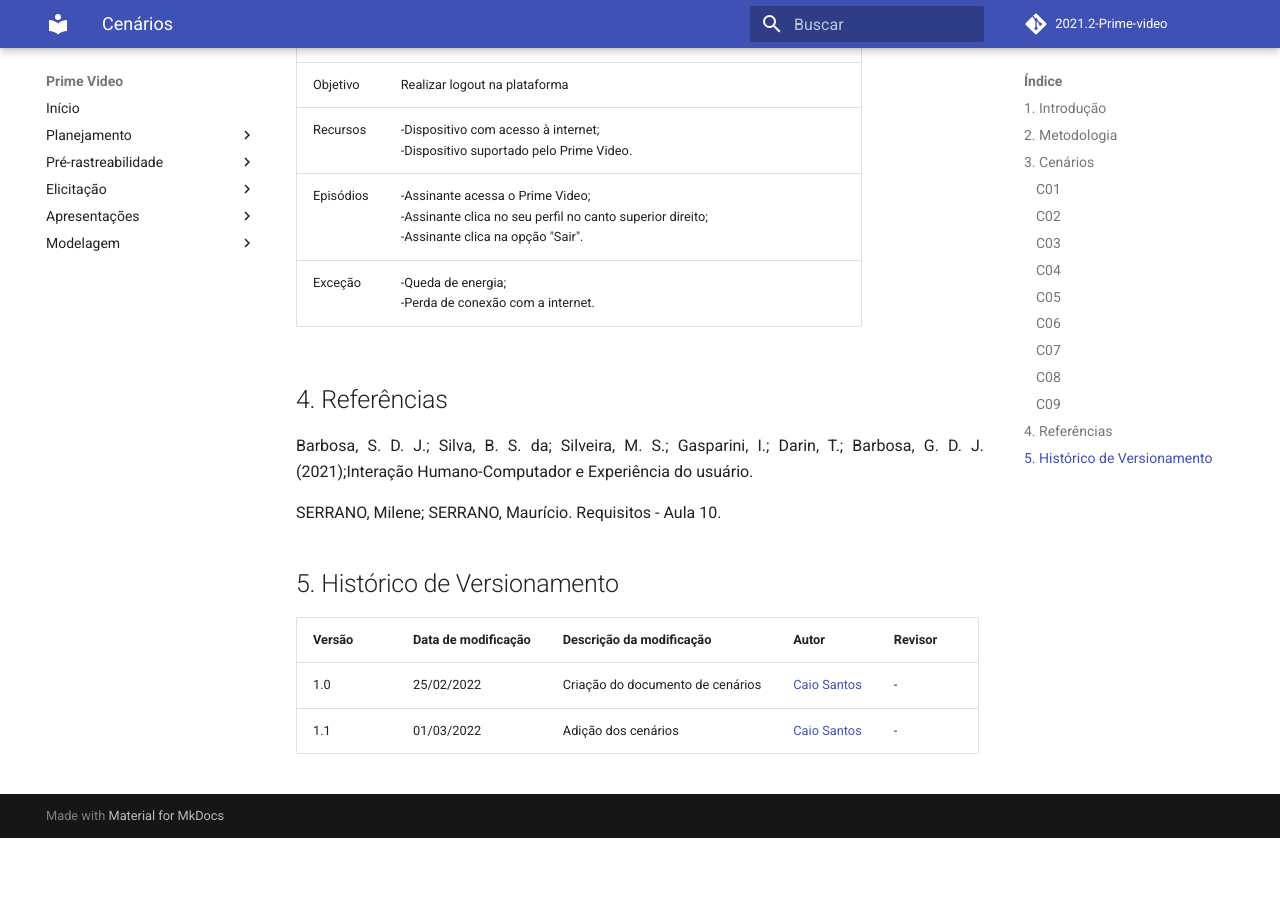
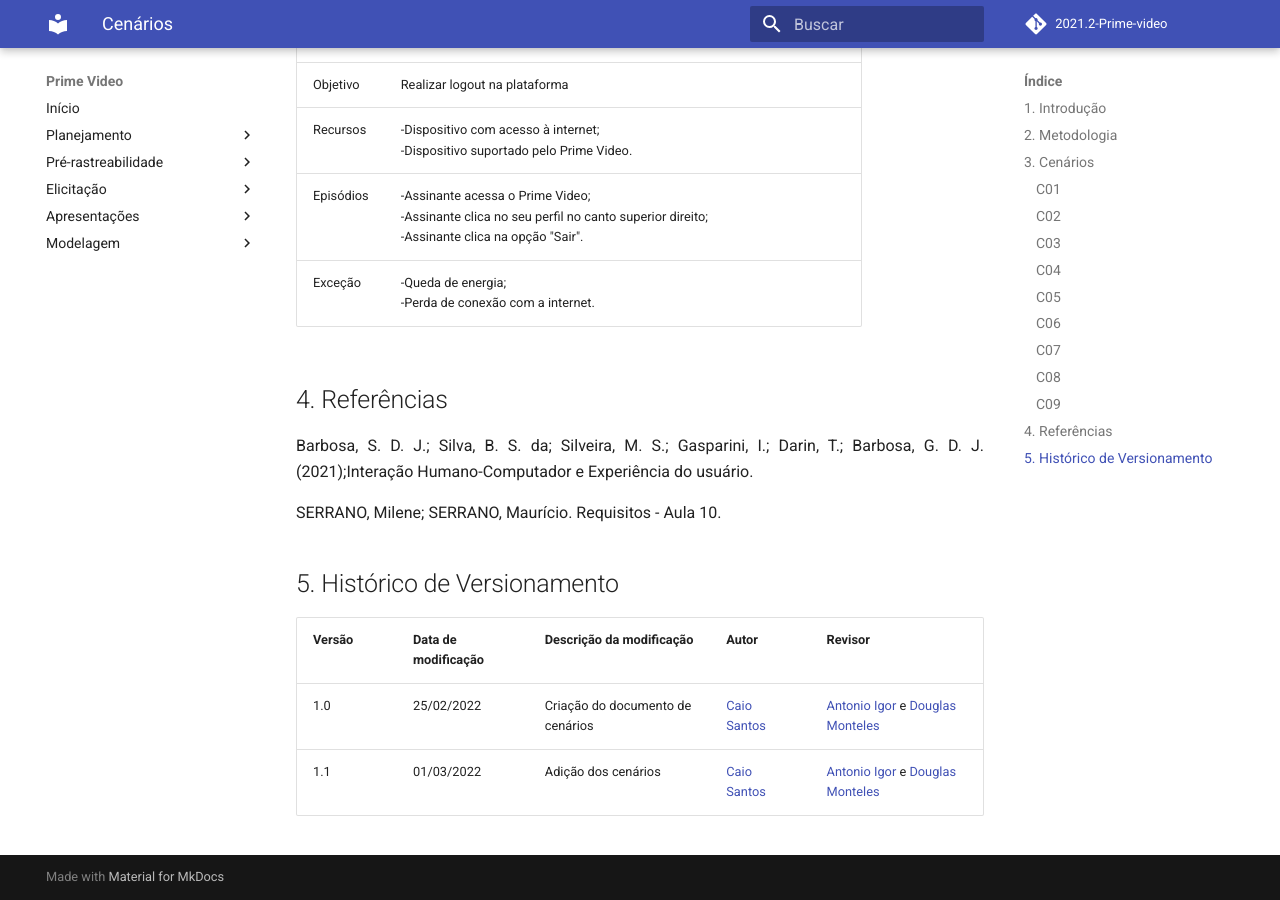
Before and after one commit to Requisitos-de-Software/2021.2-Prime-video, an MkDocs documentation site: the page built from docs/modelagem/cenarios.md, in a window 1280 px wide and 900 px high, scrolled down 5415 px. Built offline with MkDocs 1.6.1 and Material for MkDocs 9.7.7, drawn with Linux system fonts in a browser that asks for light colours; comment, search, counter and statistics services are not loaded; before the commit the page ends 6253 px from its top, so only the background shows below that.

Commit message:
Update cenarios.md

```diff
--- a/docs/modelagem/cenarios.md
+++ b/docs/modelagem/cenarios.md
@@ -427,5 +427,5 @@
 
 |Versão|Data de modificação|Descrição da modificação|Autor|Revisor|
 |-|-|-|-|-|
-|1.0|25/02/2022|Criação do documento de cenários|[Caio Santos](https://github.com/caiobsantos)|-|
-|1.1|01/03/2022|Adição dos cenários|[Caio Santos](https://github.com/caiobsantos)|-|
+|1.0|25/02/2022|Criação do documento de cenários|[Caio Santos](https://github.com/caiobsantos)|[Antonio Igor](https://github.com/antonioigorcarvalho) e [Douglas Monteles](https://github.com/douglasmonteles)|
+|1.1|01/03/2022|Adição dos cenários|[Caio Santos](https://github.com/caiobsantos)|[Antonio Igor](https://github.com/antonioigorcarvalho) e [Douglas Monteles](https://github.com/douglasmonteles)|
```
